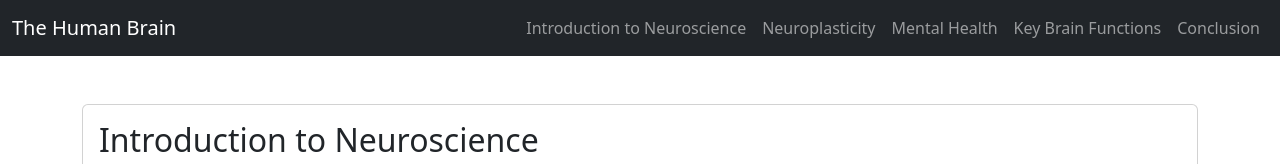
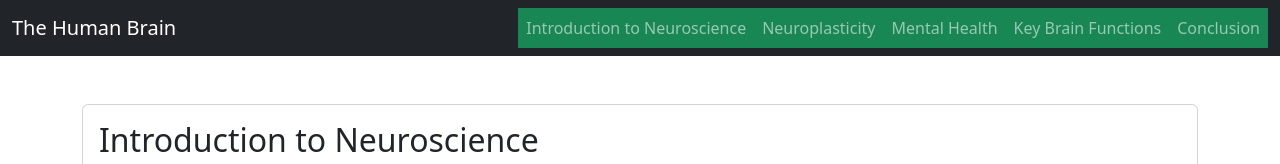
Before and after one commit to LakshanEdirisinghe/In-Class-Task-01-ICET-116, a plain HTML site: page index.html in a window 1280 px wide. Shown: the top 164 px of the page. Drawn offline with nearby package versions, Linux system fonts and the light colour scheme.

Commit message:
test push

```diff
--- a/index.html
+++ b/index.html
@@ -15,7 +15,7 @@
                 <span class="navbar-toggler-icon"></span>
             </button>
             <div class="collapse navbar-collapse" id="navbarNav">
-                <ul class="navbar-nav ms-auto">
+                <ul class="navbar-nav ms-auto bg-success">
                     <li class="nav-item"><a class="nav-link" href="#intro">Introduction to Neuroscience</a></li>
                     <li class="nav-item"><a class="nav-link" href="#neuroplasticity">Neuroplasticity</a></li>
                     <li class="nav-item"><a class="nav-link" href="#mental-health">Mental Health</a></li>
```
